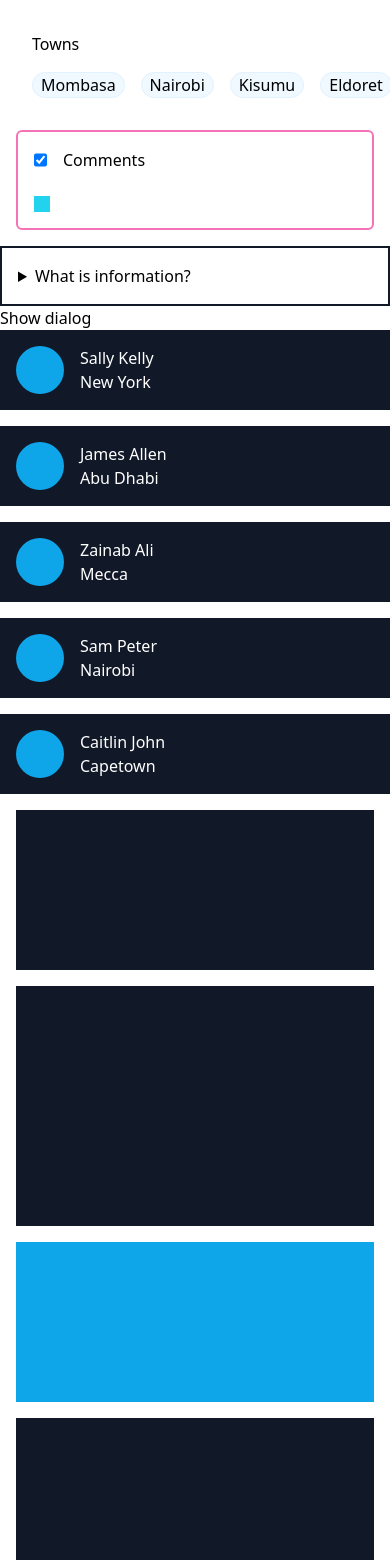
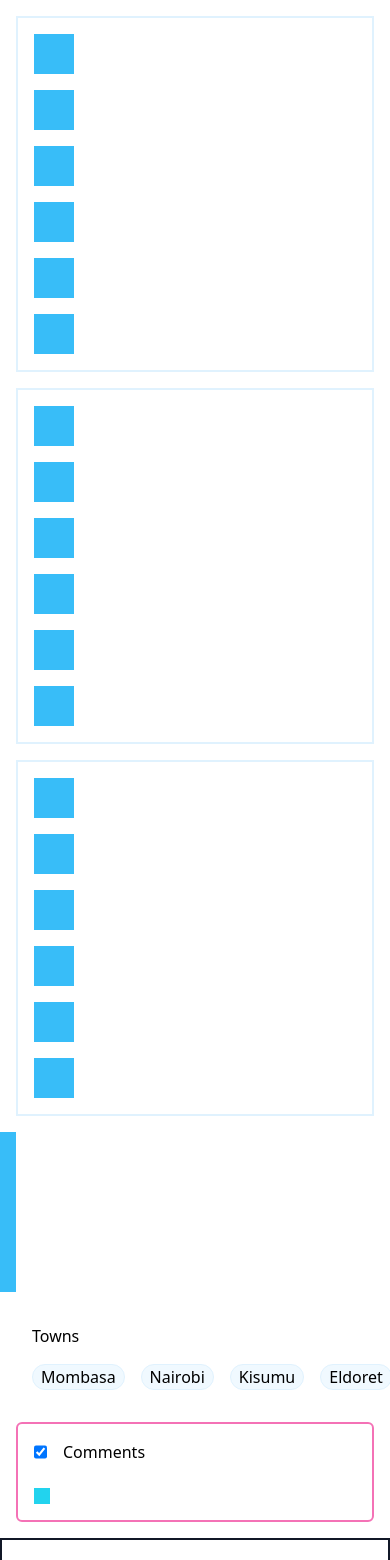
Before and after one commit to saidibnali19/tailwind-in-next, a Next.js app: page / in a window 390 px wide. Shown: the top 1560 px of the page. Built offline with nearby package versions, Linux system fonts and the light colour scheme.

Commit message:
use media queries for responsive design

```diff
--- a/src/app/page.js
+++ b/src/app/page.js
@@ -31,6 +31,22 @@ export default function Home() {
 
   return (
     <>
+      <div className="border-2 border-solid border-sky-100 p-4 m-4 grid gap-4 min-[500px]:grid-cols-2">
+        {[0, 1, 2, 3, 4, 5].map(item => (
+          <div className="bg-sky-400 size-10" key={item}></div>
+        ))}
+      </div>
+      <div className="border-2 border-solid border-sky-100 p-4 m-4 grid gap-4 md:max-lg:grid-cols-2">
+        {[0, 1, 2, 3, 4, 5].map(item => (
+          <div className="bg-sky-400 size-10" key={item}></div>
+        ))}
+      </div>
+      <div className="border-2 border-solid border-sky-100 p-4 m-4 grid gap-4 md:grid-cols-2 lg:grid-cols-3">
+        {[0, 1, 2, 3, 4, 5].map(item => (
+          <div className="bg-sky-400 size-10" key={item}></div>
+        ))}
+      </div>
+      <div className="bg-sky-400 h-40 w-4 md:w-16 lg:w-32"></div>
       <article className="m-4 p-4">
         <h2 className="mb-4">Towns</h2>
         <ul className="flex gap-4 *:bg-sky-50 *:px-2 *:rounded-full *:border *:border-sky-100">
```
